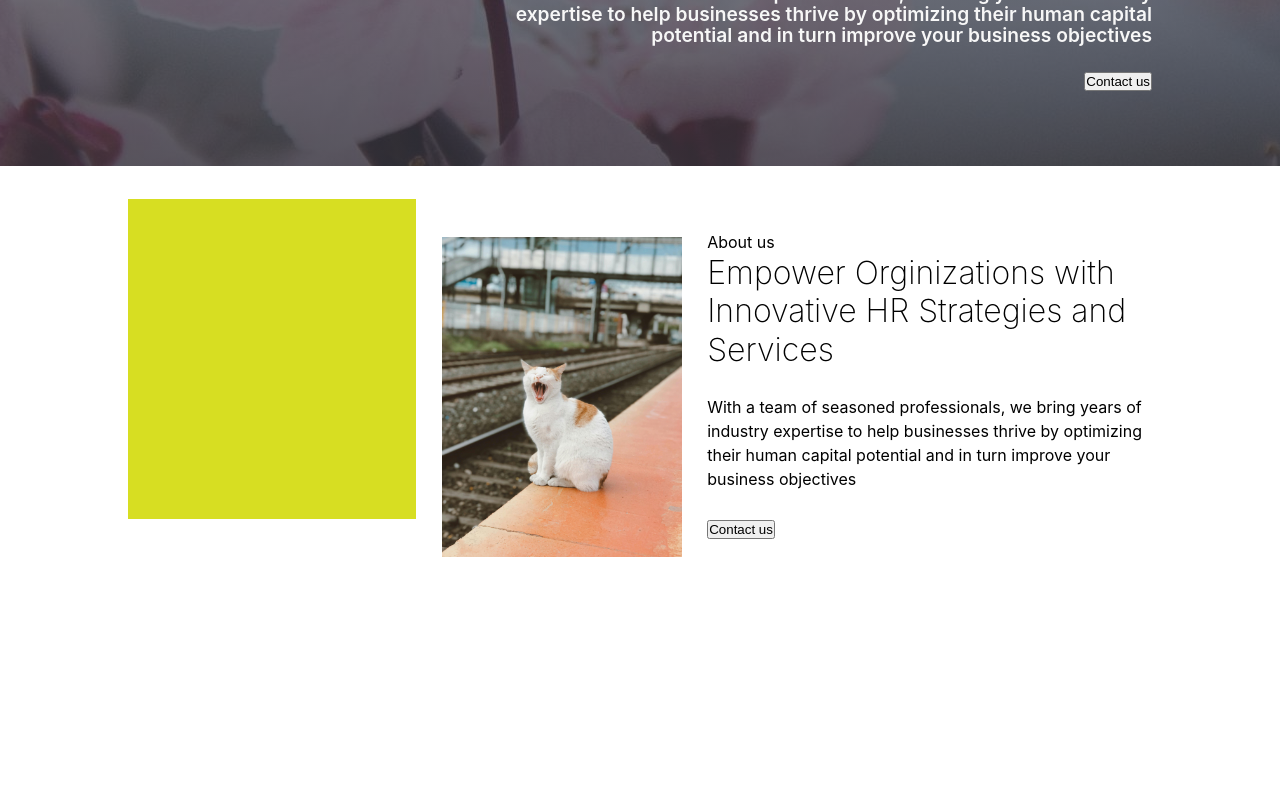
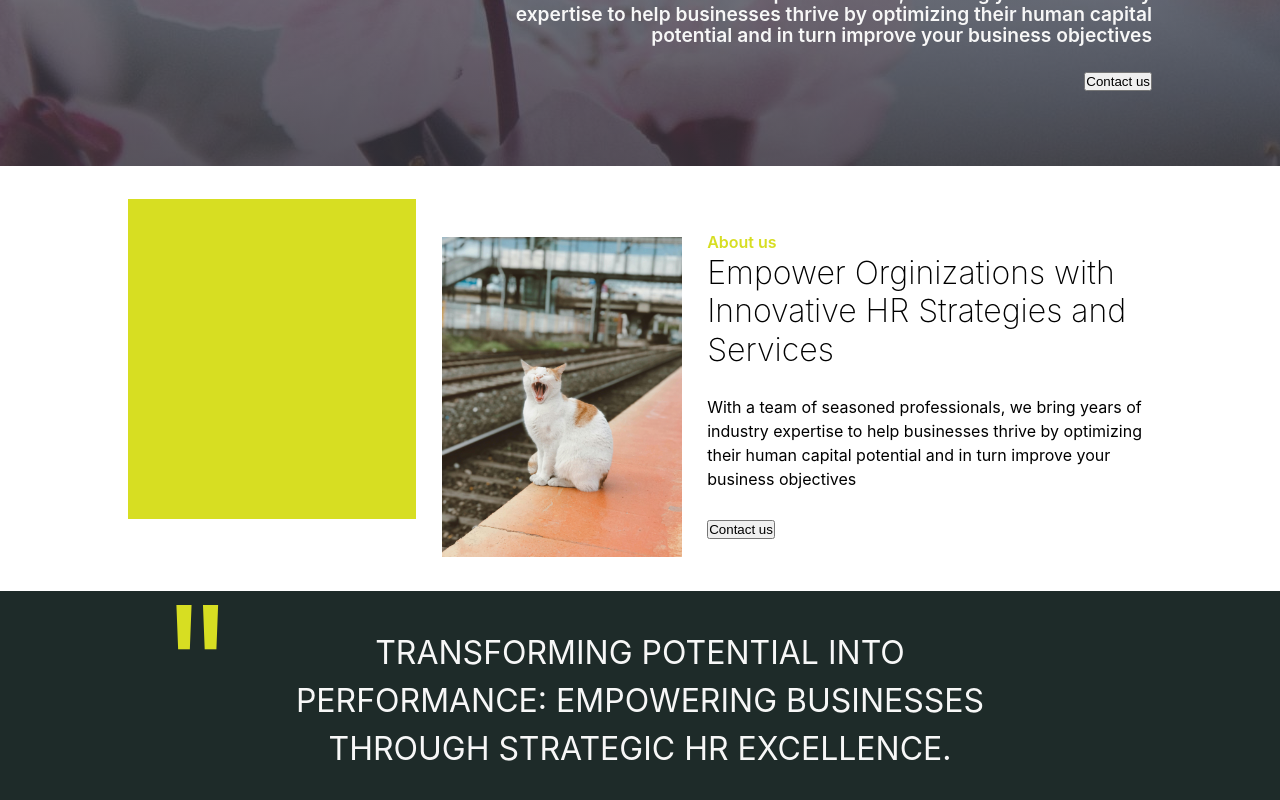
Before and after one commit to brohanInJapan/QIncite_Busines, a React (Vite) app: page / in a window 1280 px wide. Shown: the part 410-1210 px from the top of the page. Before the commit the page ends 1001 px from the top, so only its background shows below. Built offline with nearby package versions, Linux system fonts and the light colour scheme.

Commit message:
Quote Initiate

```diff
--- a/src/App.jsx
+++ b/src/App.jsx
@@ -1,11 +1,13 @@
 import Header from "./components/Header.jsx";
 import Hero from "./components/Hero.jsx";
 import Info from "./components/Info.jsx";
+import Quote from "./components/Quote.jsx";
 
 function App() {
   return (
     <>
       <Header />
+
       <Hero img={"src/assets/placeholder2.jpeg"}>
         <h1>
           Empower Orginizations with Innovative HR Strategies and Services
@@ -17,6 +19,7 @@ function App() {
         </p>
         <button>Contact us</button>
       </Hero>
+
       <Info img={"src/assets/placeholder.jpg"}>
         <p>About us</p>
         <h2>
@@ -29,6 +32,11 @@ function App() {
         </p>
         <button>Contact us</button>
       </Info>
+
+      <Quote>
+        TRANSFORMING POTENTIAL INTO PERFORMANCE: EMPOWERING BUSINESSES THROUGH
+        STRATEGIC HR EXCELLENCE.
+      </Quote>
     </>
   );
 }
--- a/src/components/Hero.jsx
+++ b/src/components/Hero.jsx
@@ -1,5 +1,5 @@
 /* eslint-disable react/prop-types */
-function Hero({ children, img }) {
+function Hero({ children, img, element }) {
   return (
     <section
       className="hero"
@@ -8,6 +8,7 @@ function Hero({ children, img }) {
         url(${img}) no-repeat center center`,
       }}
     >
+      {element ? <img src={element} alt="" className="element" /> : <></>}
       <div className="container">
         <div className="content">{children}</div>
       </div>
--- /dev/null
+++ b/src/components/Quote.jsx
@@ -0,0 +1,14 @@
+/* eslint-disable react/no-unescaped-entities */
+/* eslint-disable react/prop-types */
+function Quote({ children }) {
+  return (
+    <div className="quote">
+      <div className="container">
+        <p className="quotemark">"</p>
+        <p>{children}</p>
+      </div>
+    </div>
+  );
+}
+
+export default Quote;
--- a/src/index.css
+++ b/src/index.css
@@ -17,9 +17,12 @@
   --fs-500: 1.2rem;
   --fs-600: 2rem;
   --fs-800: 3rem;
+  --fs-d: 10rem;
 
+  --gap-200: 1rem;
   --gap-400: 1.6rem;
   --gap-600: 2.4rem;
+  --gap-800: 10rem;
 
   --inner-clamp: 1664px;
 
@@ -58,6 +61,7 @@ h2 {
   min-height: 7.5rem;
 
   position: fixed;
+  overflow: hidden;
   z-index: 9;
 
   display: flex;
@@ -85,6 +89,7 @@ h2 {
   min-height: 36rem;
 
   position: relative;
+  overflow: hidden;
 
   display: flex;
   flex-direction: column;
@@ -156,5 +161,50 @@ h2 {
     > * + * {
       margin-bottom: var(--gap-400);
     }
+
+    & p:first-of-type {
+      color: var(--accent-400);
+      font-weight: 600;
+    }
   }
 }
+
+.quote {
+  display: flex;
+  justify-content: center;
+  align-items: center;
+
+  text-align: center;
+
+  background-color: var(--primary-400);
+
+  & .container {
+    position: relative;
+    overflow: hidden;
+
+    display: flex;
+    justify-content: center;
+    align-items: center;
+
+    min-height: 12rem;
+
+    padding-inline: 256px;
+    padding-block: var(--gap-600);
+
+    & .quotemark {
+      position: absolute;
+      top: -3rem;
+      left: var(--gap-800);
+
+      font-size: var(--fs-d);
+
+      color: var(--accent-400);
+    }
+
+    & p {
+      color: var(--neutral-400);
+
+      font-size: var(--fs-600);
+    }
+  }
+}
```
